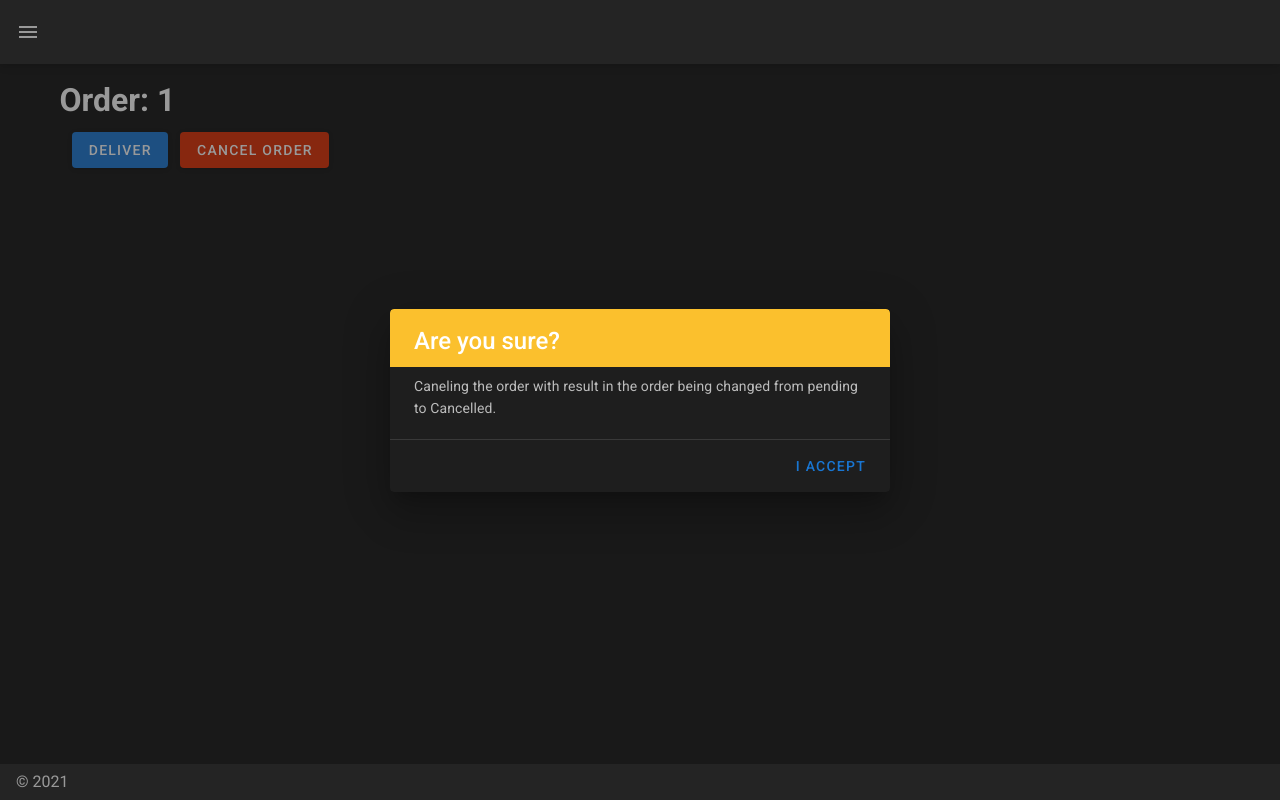
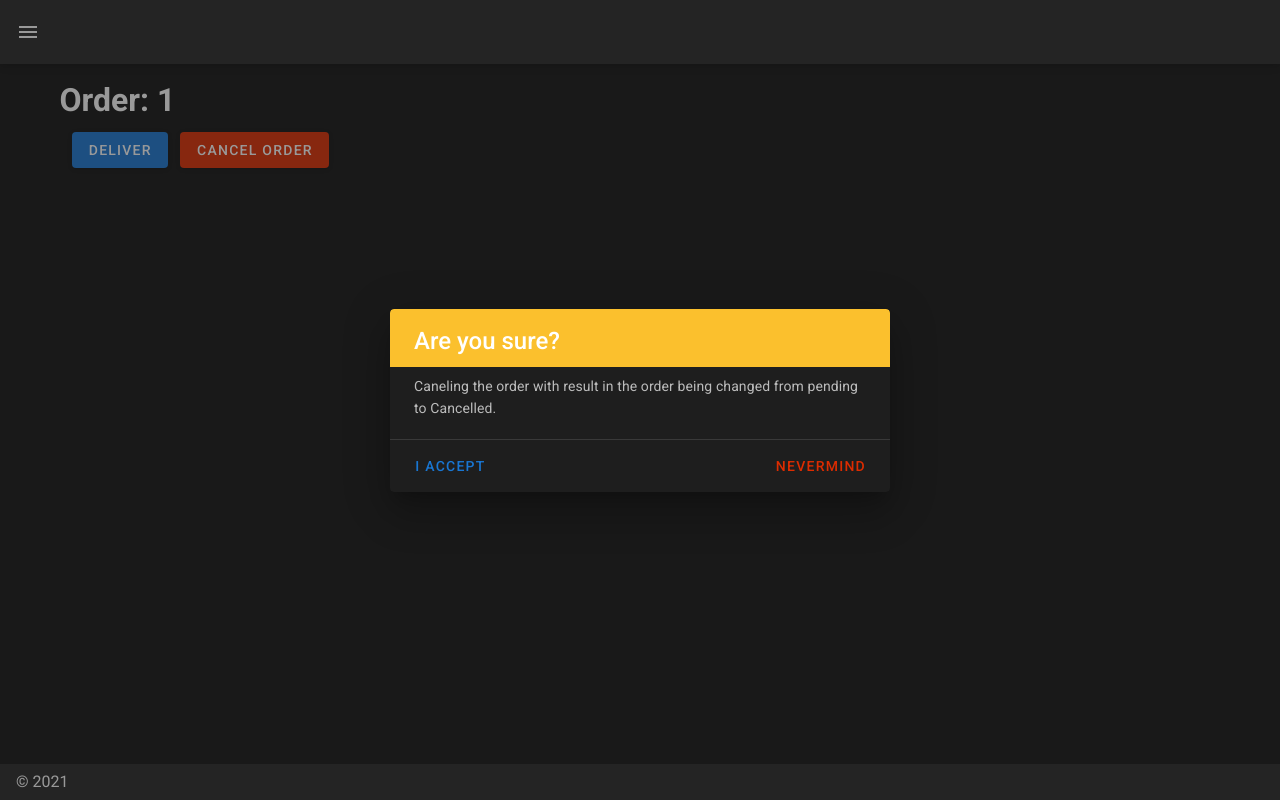
Before and after one commit to PilarCha/Delivery-Service, a Nuxt app: page /orders/1 in a window 1280 px wide. Both pictures are taken after a click on the button "CANCEL ORDER". Built offline with nearby package versions, Linux system fonts and the light colour scheme.

Commit message:
added conditionals if order was cancelled

```diff
--- a/pages/orders/_order_number.vue
+++ b/pages/orders/_order_number.vue
@@ -1,7 +1,16 @@
 <template>
   <div class="">
+    <v-alert
+      v-if= "cancelled"
+      text
+      prominent
+      type="error"
+    >
+      This order was Cancelled
+    </v-alert>
+
     <h1>Order: {{ orderNumber }}</h1>
-    <section>
+    <section v-if="!cancelled">
       <v-row
         class="mt-2 ml-3"
       >
@@ -34,13 +43,20 @@
         <v-divider></v-divider>
 
         <v-card-actions>
-          <v-spacer></v-spacer>
           <v-btn
             color="primary"
             text
+            @click="cancelOrder()"
+          >
+            I accept
+          </v-btn>
+          <v-spacer></v-spacer>
+          <v-btn
+            color="error"
+            text
             @click="dialog = false"
           >
-            I accept
+            Nevermind
           </v-btn>
         </v-card-actions>
       </v-card>
@@ -54,6 +70,13 @@ export default {
   data () {
     return {
       dialog: false,
+      cancelled:false
+    }
+  },
+  methods: {
+    cancelOrder () {
+      this.dialog=false;
+      this.cancelled = true;
     }
   },
   computed: {
```
